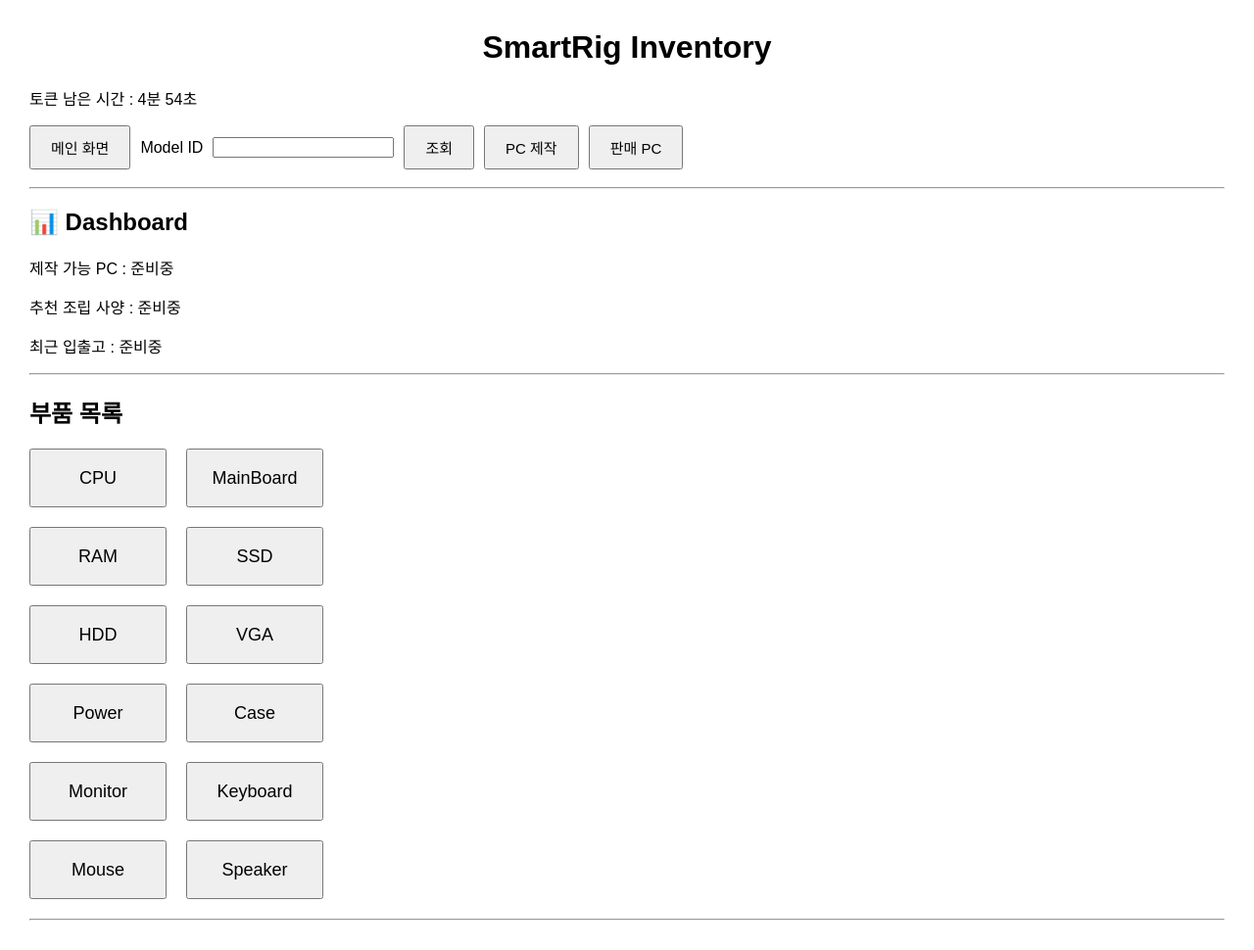
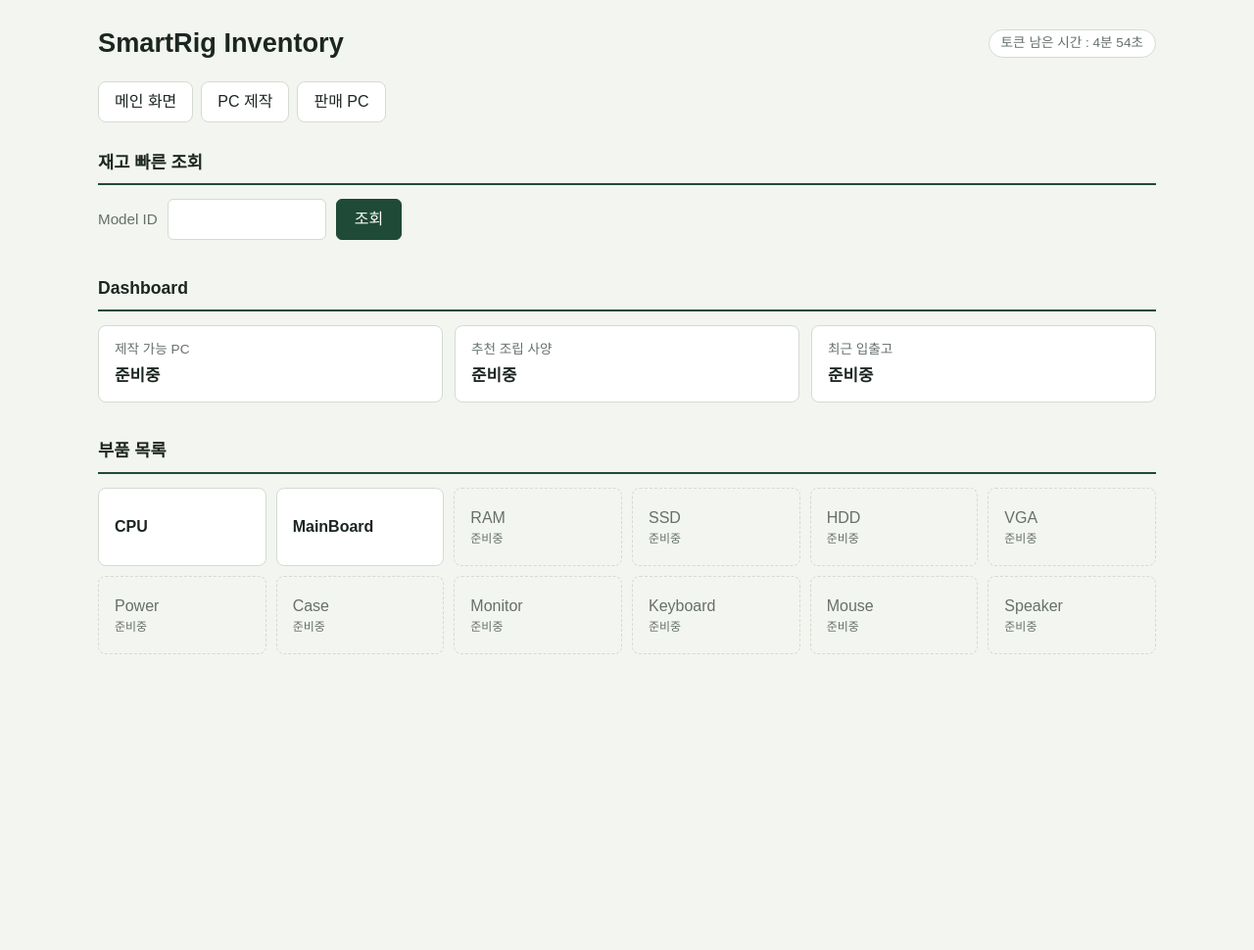
Before and after one commit to isyouyoung/smart-rig, a Spring Boot app: page / in a window 1280 px wide. Shown: the whole page at 98% size. After the commit the page ends 668 px from the top, so only its background shows below. Run offline with Spring Boot 4, Linux system fonts and the light colour scheme; some of the project's set-up classes (security, data sources, template engines, error pages and the like) are left out, and stand-ins take their place.

Commit message:
style: 메인 재고 화면 디자인 개선 (main.css 추가)

```diff
--- /dev/null
+++ b/src/main/resources/static/css/main.css
@@ -0,0 +1,221 @@
+/* 메인 재고 화면 전용 스타일. 모든 규칙이 .main-page 안에서만 적용된다. */
+
+.main-page {
+    --bg: #f3f5f0;
+    --ink: #1c2621;
+    --sub: #66706a;
+    --line: #d5dbd2;
+    --pcb: #1f4a38;
+    --copper: #b4631b;
+
+    margin: 0;
+    padding: 24px 20px 56px;
+    background: var(--bg);
+    color: var(--ink);
+    font-family: "Pretendard", "Noto Sans KR", "Malgun Gothic", sans-serif;
+    line-height: 1.5;
+}
+
+.main-page .main-wrap {
+    max-width: 1080px;
+    margin: 0 auto;
+}
+
+/* 상단 */
+.main-page .main-header {
+    display: flex;
+    align-items: center;
+    justify-content: space-between;
+    gap: 16px;
+    flex-wrap: wrap;
+}
+
+.main-page .main-header h1 {
+    margin: 0;
+    font-size: 1.7rem;
+}
+
+.main-page .token-time {
+    margin: 0;
+    padding: 3px 12px;
+    border: 1px solid var(--line);
+    border-radius: 999px;
+    background: #fff;
+    color: var(--sub);
+    font-size: 0.85rem;
+    font-variant-numeric: tabular-nums;
+}
+
+.main-page .token-time:empty {
+    display: none;
+}
+
+/* 이동 버튼 */
+.main-page .main-nav {
+    display: flex;
+    flex-wrap: wrap;
+    gap: 8px;
+    margin-top: 18px;
+}
+
+.main-page .main-nav button {
+    padding: 8px 16px;
+    border: 1px solid var(--line);
+    border-radius: 8px;
+    background: #fff;
+    color: inherit;
+    font: inherit;
+    font-weight: 500;
+    cursor: pointer;
+    transition: border-color 0.15s;
+}
+
+.main-page .main-nav button:hover {
+    border-color: var(--pcb);
+}
+
+/* 섹션 제목 */
+.main-page h2 {
+    margin: 36px 0 14px;
+    padding-bottom: 8px;
+    border-bottom: 2px solid var(--pcb);
+    font-size: 1.1rem;
+}
+
+/* 재고 빠른 조회 */
+.main-page .lookup h2 {
+    margin-top: 28px;
+}
+
+.main-page .lookup-row {
+    display: flex;
+    align-items: center;
+    flex-wrap: wrap;
+    gap: 10px;
+}
+
+.main-page .lookup-row label {
+    color: var(--sub);
+    font-size: 0.95rem;
+}
+
+.main-page .lookup-row input {
+    width: 140px;
+    padding: 8px 10px;
+    border: 1px solid var(--line);
+    border-radius: 6px;
+    background: #fff;
+    color: inherit;
+    font: inherit;
+}
+
+.main-page .lookup-row button {
+    padding: 8px 18px;
+    border: 1px solid var(--pcb);
+    border-radius: 6px;
+    background: var(--pcb);
+    color: #fff;
+    font: inherit;
+    font-weight: 500;
+    cursor: pointer;
+}
+
+.main-page .lookup-row button:hover {
+    box-shadow: inset 0 -3px 0 var(--copper);
+}
+
+.main-page #stockModel,
+.main-page #stockQuantity {
+    margin: 10px 0 0;
+    font-weight: 500;
+}
+
+.main-page #stockModel:empty,
+.main-page #stockQuantity:empty {
+    display: none;
+}
+
+/* 대시보드 */
+.main-page .dash-grid {
+    display: grid;
+    grid-template-columns: repeat(auto-fit, minmax(200px, 1fr));
+    gap: 12px;
+}
+
+.main-page .dash-card {
+    display: flex;
+    flex-direction: column;
+    gap: 4px;
+    padding: 14px 16px;
+    border: 1px solid var(--line);
+    border-radius: 8px;
+    background: #fff;
+}
+
+.main-page .dash-label {
+    color: var(--sub);
+    font-size: 0.85rem;
+}
+
+.main-page .dash-value {
+    font-size: 1.05rem;
+    font-weight: 600;
+}
+
+/* 부품 목록 */
+.main-page .part-grid {
+    display: grid;
+    grid-template-columns: repeat(auto-fill, minmax(150px, 1fr));
+    gap: 10px;
+}
+
+.main-page .part-btn {
+    padding: 18px 16px;
+    border: 1px solid var(--line);
+    border-radius: 8px;
+    background: #fff;
+    color: inherit;
+    font: inherit;
+    font-weight: 700;
+    text-align: left;
+    cursor: pointer;
+    transition: border-color 0.15s;
+}
+
+.main-page .part-btn:hover {
+    border-color: var(--pcb);
+    box-shadow: inset 0 -3px 0 var(--copper);
+}
+
+/* 아직 화면이 없는 부품: 연결되면 HTML에서 soon 클래스만 지우면 된다 */
+.main-page .part-btn.soon {
+    border-style: dashed;
+    background: transparent;
+    color: var(--sub);
+    font-weight: 500;
+}
+
+.main-page .part-btn.soon::after {
+    content: "준비중";
+    display: block;
+    font-size: 0.75rem;
+    font-weight: 400;
+}
+
+.main-page .part-btn.soon:hover {
+    border-color: var(--line);
+    box-shadow: none;
+}
+
+.main-page button:focus-visible,
+.main-page input:focus-visible {
+    outline: 2px solid var(--copper);
+    outline-offset: 2px;
+}
+
+@media (prefers-reduced-motion: reduce) {
+    .main-page .main-nav button,
+    .main-page .part-btn {
+        transition: none;
+    }
+}
--- a/src/main/resources/static/index.html
+++ b/src/main/resources/static/index.html
@@ -1,7 +1,8 @@
 <!DOCTYPE html>
-<html lang="en">
+<html lang="ko">
 <head>
     <meta charset="UTF-8">
+    <meta name="viewport" content="width=device-width, initial-scale=1">
     <title>SmartRig Inventory</title>
 
     <link rel="icon" type="image/png" sizes="32x32" href="/favicon-32x32.png">
@@ -9,128 +10,73 @@
 
     <script src="/js/jquery-3.6.0.min.js"></script>
 
-    <link rel="stylesheet" href="/css/index.css">
+    <link rel="stylesheet" href="/css/main.css">
 
 </head>
-<body>
-<h1>SmartRig Inventory</h1>
+<body class="main-page">
 
-<p id="tokenTime"></p>
+<main class="main-wrap">
 
-<div class="top-menu">
+    <header class="main-header">
+        <h1>SmartRig Inventory</h1>
+        <p id="tokenTime" class="token-time"></p>
+    </header>
 
-    <button id="btnHome" type="button">
-        메인 화면
-    </button>
+    <nav class="main-nav">
+        <button id="btnHome" type="button">메인 화면</button>
+        <button id="btnBuildPc" type="button">PC 제작</button>
+        <button id="btnSalePc" type="button">판매 PC</button>
+    </nav>
 
     <!-- 테스트용 재고 조회 -->
-    <label>Model ID</label>
-    <input type="number" id="modelId">
+    <section class="lookup">
+        <h2>재고 빠른 조회</h2>
+        <div class="lookup-row">
+            <label for="modelId">Model ID</label>
+            <input type="number" id="modelId">
+            <button id="btnSearchStock" type="button">조회</button>
+        </div>
+        <p id="stockModel"></p>
+        <p id="stockQuantity"></p>
+    </section>
 
-    <button id="btnSearchStock" type="button">
-        조회
-    </button>
+    <section>
+        <h2>Dashboard</h2>
+        <div class="dash-grid">
+            <div class="dash-card">
+                <span class="dash-label">제작 가능 PC</span>
+                <span class="dash-value">준비중</span>
+            </div>
+            <div class="dash-card">
+                <span class="dash-label">추천 조립 사양</span>
+                <span class="dash-value">준비중</span>
+            </div>
+            <div class="dash-card">
+                <span class="dash-label">최근 입출고</span>
+                <span class="dash-value">준비중</span>
+            </div>
+        </div>
+    </section>
 
-    <button id="btnBuildPc" type="button">
-        PC 제작
-    </button>
+    <section>
+        <h2>부품 목록</h2>
+        <div class="part-grid">
+            <button id="btnCpu" type="button" class="part-btn">CPU</button>
+            <button id="btnMainBoard" type="button" class="part-btn">MainBoard</button>
+            <button id="btnRam" type="button" class="part-btn soon">RAM</button>
+            <button id="btnSsd" type="button" class="part-btn soon">SSD</button>
+            <button id="btnHdd" type="button" class="part-btn soon">HDD</button>
+            <button id="btnVga" type="button" class="part-btn soon">VGA</button>
+            <button id="btnPower" type="button" class="part-btn soon">Power</button>
+            <button id="btnCase" type="button" class="part-btn soon">Case</button>
+            <button id="btnMonitor" type="button" class="part-btn soon">Monitor</button>
+            <button id="btnKeyboard" type="button" class="part-btn soon">Keyboard</button>
+            <button id="btnMouse" type="button" class="part-btn soon">Mouse</button>
+            <button id="btnSpeaker" type="button" class="part-btn soon">Speaker</button>
+        </div>
+    </section>
 
-    <button id="btnSalePc" type="button">
-        판매 PC
-    </button>
-
-</div>
-
-<p id="stockModel"></p>
-<p id="stockQuantity"></p>
-
-<hr>
-
-<h2>📊 Dashboard</h2>
-
-<p>제작 가능 PC : 준비중</p>
-
-<p>추천 조립 사양 : 준비중</p>
-
-<p>최근 입출고 : 준비중</p>
-
-<hr>
-
-<h2>부품 목록</h2>
-
-<div class="part-row">
-
-    <button id="btnCpu" type="button">
-        CPU
-    </button>
-
-    <button id="btnMainBoard" type="button">
-        MainBoard
-    </button>
-
-</div>
-
-<div class="part-row">
-
-    <button id="btnRam" type="button">
-        RAM
-    </button>
-
-    <button id="btnSsd" type="button">
-        SSD
-    </button>
-
-</div>
-
-<div class="part-row">
-
-    <button id="btnHdd" type="button">
-        HDD
-    </button>
-
-    <button id="btnVga" type="button">
-        VGA
-    </button>
-
-</div>
-
-<div class="part-row">
-
-    <button id="btnPower" type="button">
-        Power
-    </button>
-
-    <button id="btnCase" type="button">
-        Case
-    </button>
-
-</div>
-
-<div class="part-row">
-
-    <button id="btnMonitor" type="button">
-        Monitor
-    </button>
-
-    <button id="btnKeyboard" type="button">
-        Keyboard
-    </button>
-
-</div>
-
-<div class="part-row">
-
-    <button id="btnMouse" type="button">
-        Mouse
-    </button>
-
-    <button id="btnSpeaker" type="button">
-        Speaker
-    </button>
-
-</div>
-
-<hr>
+</main>
 
 <script src="/js/index.js"></script>
 
```
Also changed, not shown: src/main/resources/static/index_old.html (added, +138 -0 lines).
